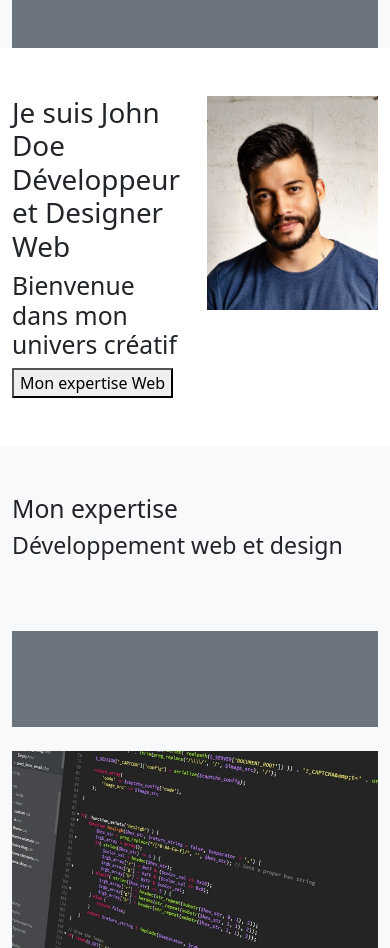
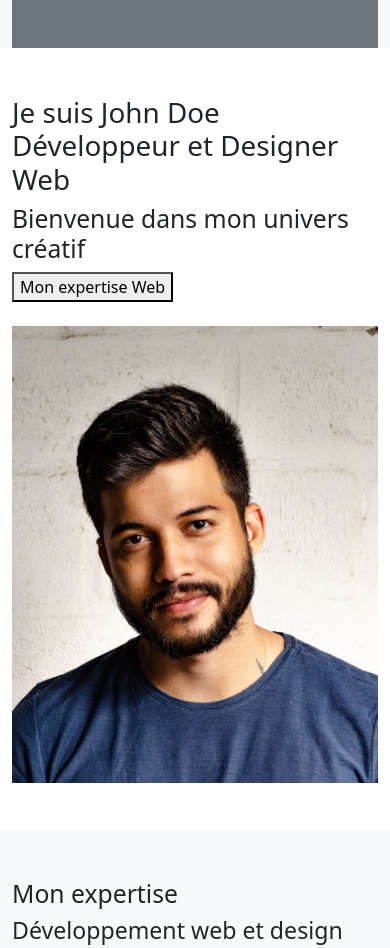
Before and after one commit to reregaga/OC-7542506-bootstrap5, a plain HTML site: page for_gitpages/index.html in a window 390 px wide. Shown: the top 948 px of the page. Drawn offline with nearby package versions, Linux system fonts and the light colour scheme.

Commit message:
Fix first section size in small screens

```diff
--- a/for_gitpages/index.html
+++ b/for_gitpages/index.html
@@ -25,12 +25,12 @@
       <section class="py-5">
           <div class="container">
               <div class="row gy-4">
-                  <div class="col">
+                  <div class="col-12 col-md-6">
                       <h1>Je suis John Doe Développeur et Designer Web</h1>
                       <h2>Bienvenue dans mon univers créatif</h2>
                       <button>Mon expertise Web</button>
                   </div>
-                  <div class="col">
+                  <div class="col-12 col-md-6">
                       <img src="img/portrait.jpg" alt="Photo John Doe" class="w-100">
                   </div>
               </div>
```
